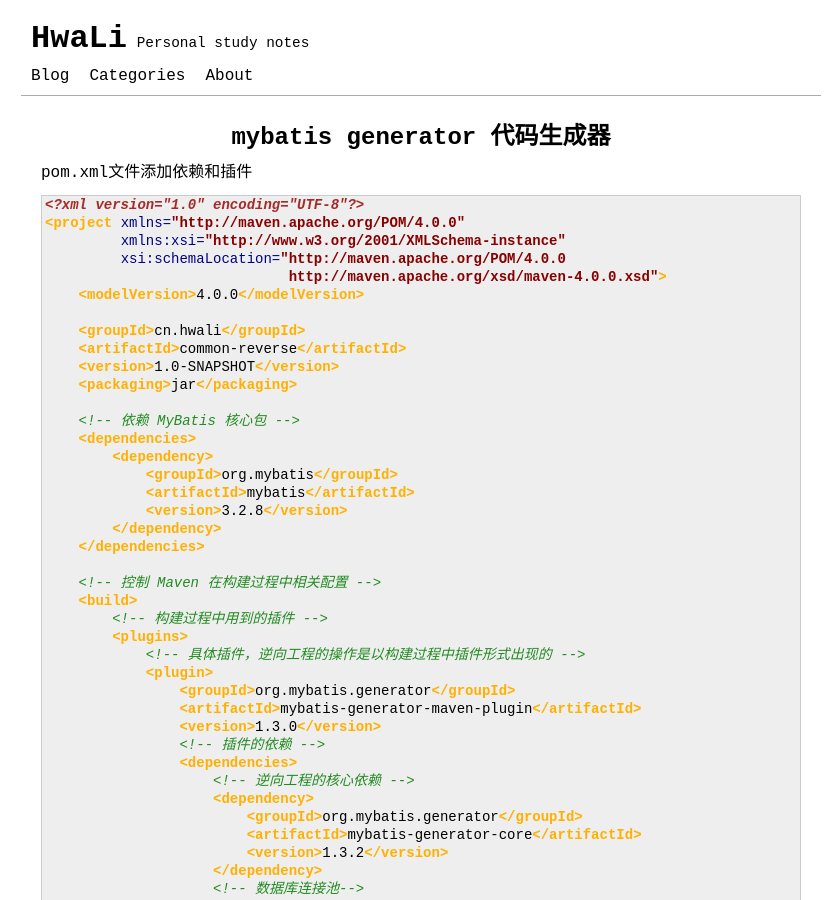
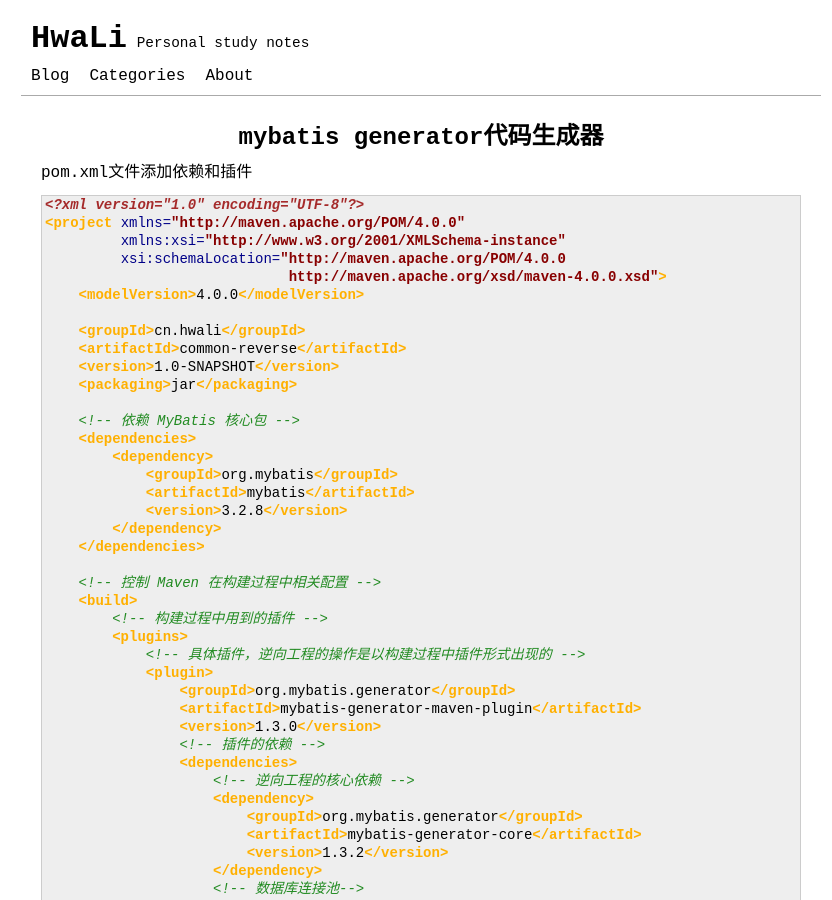
Before and after one commit to hualiy/hualiy.github.io, a Jekyll site: the page built from _posts/Plugin/2021-05-06-mybatis-generator.md, in a window 1280 px wide and 900 px high. Shown: the whole window, without its empty margins (219-1051 px from the left). Built offline with Jekyll 4.4.1, drawn with Linux system fonts in a browser that asks for light colours; comment, search, counter and statistics services are not loaded.

```diff
--- a/_posts/Plugin/2021-05-06-mybatis-generator.md
+++ b/_posts/Plugin/2021-05-06-mybatis-generator.md
@@ -1,6 +1,6 @@
 ---
 layout: post
-title: mybatis generator 代码生成器
+title: mybatis generator代码生成器
 date: 2021-05-06
 categories: [plugin]
 tags: [mybatisgenerator]
```
